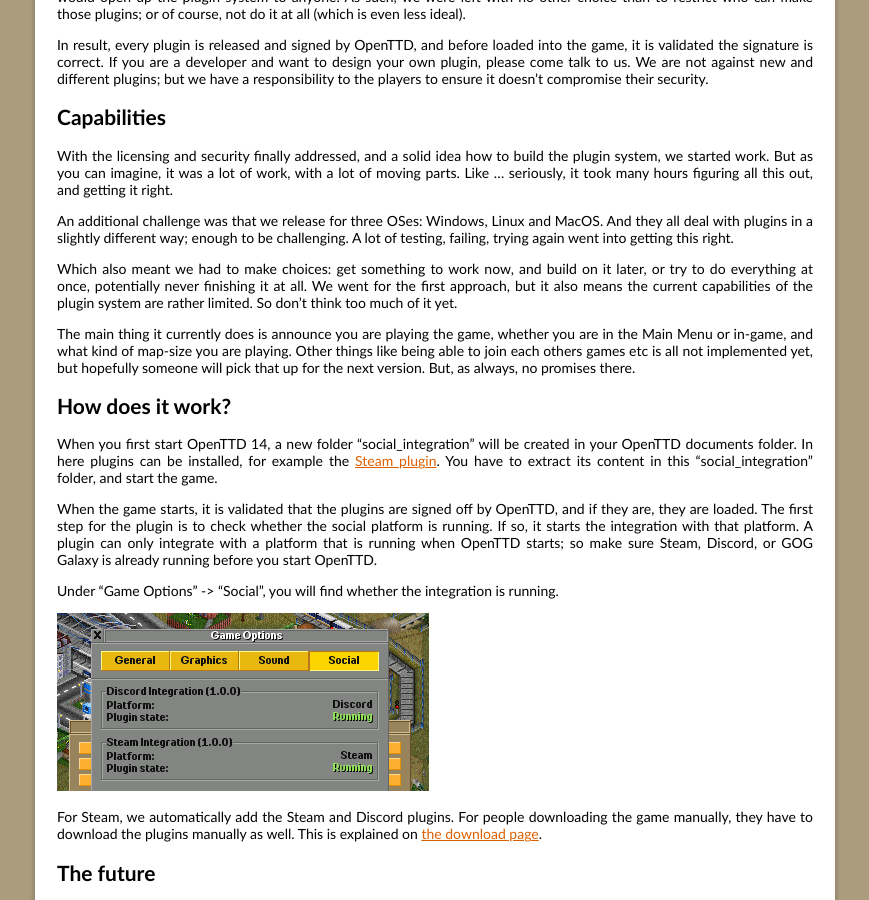
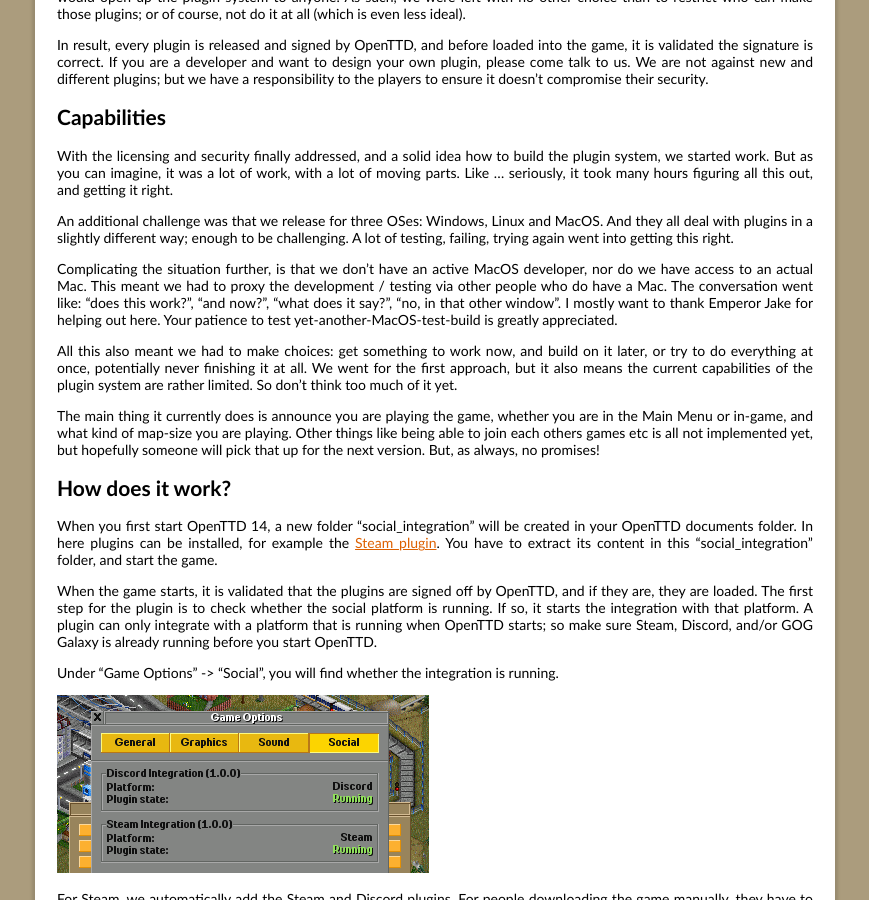
Before and after one commit to OpenTTD/website, a Jekyll site: the page built from _posts/2024-03-02-social-integration.md, in a window 1280 px wide and 900 px high, scrolled down 1790 px. Shown: the whole window, without its empty margins (205-1074 px from the left). Built offline with Jekyll 4.4.1, drawn with Linux system fonts in a browser that asks for light colours.

Commit message:
Last minute additions

```diff
--- a/_posts/2024-03-02-social-integration.md
+++ b/_posts/2024-03-02-social-integration.md
@@ -102,13 +102,19 @@
 And they all deal with plugins in a slightly different way; enough to be challenging.
 A lot of testing, failing, trying again went into getting this right.
 
-Which also meant we had to make choices: get something to work now, and build on it later, or try to do everything at once, potentially never finishing it at all.
+Complicating the situation further, is that we don't have an active MacOS developer, nor do we have access to an actual Mac.
+This meant we had to proxy the development / testing via other people who do have a Mac.
+The conversation went like: "does this work?", "and now?", "what does it say?", "no, in that other window".
+I mostly want to thank Emperor Jake for helping out here.
+Your patience to test yet-another-MacOS-test-build is greatly appreciated.
+
+All this also meant we had to make choices: get something to work now, and build on it later, or try to do everything at once, potentially never finishing it at all.
 We went for the first approach, but it also means the current capabilities of the plugin system are rather limited.
 So don't think too much of it yet.
 
 The main thing it currently does is announce you are playing the game, whether you are in the Main Menu or in-game, and what kind of map-size you are playing.
 Other things like being able to join each others games etc is all not implemented yet, but hopefully someone will pick that up for the next version.
-But, as always, no promises there.
+But, as always, no promises!
 
 ## How does it work?
 
@@ -119,7 +125,7 @@
 When the game starts, it is validated that the plugins are signed off by OpenTTD, and if they are, they are loaded.
 The first step for the plugin is to check whether the social platform is running.
 If so, it starts the integration with that platform.
-A plugin can only integrate with a platform that is running when OpenTTD starts; so make sure Steam, Discord, or GOG Galaxy is already running before you start OpenTTD.
+A plugin can only integrate with a platform that is running when OpenTTD starts; so make sure Steam, Discord, and/or GOG Galaxy is already running before you start OpenTTD.
 
 Under "Game Options" -> "Social", you will find whether the integration is running.
 
```
